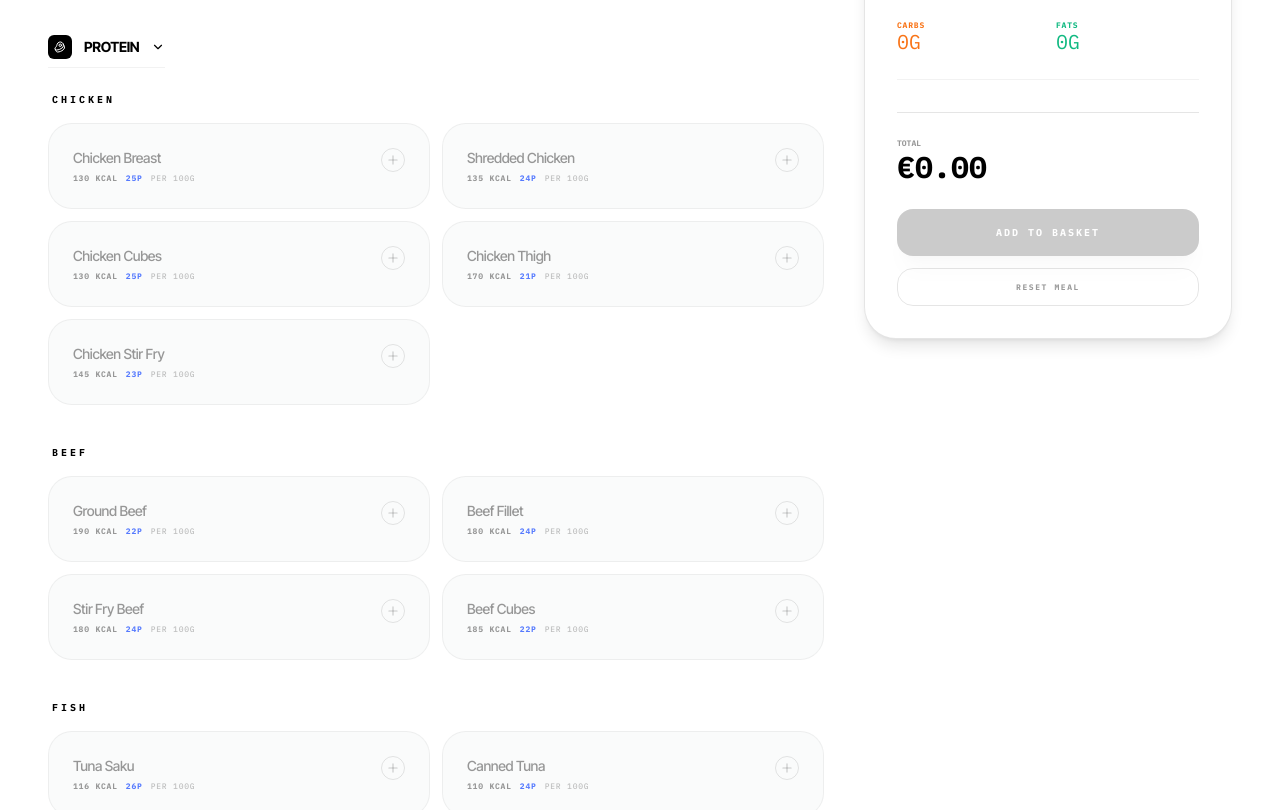
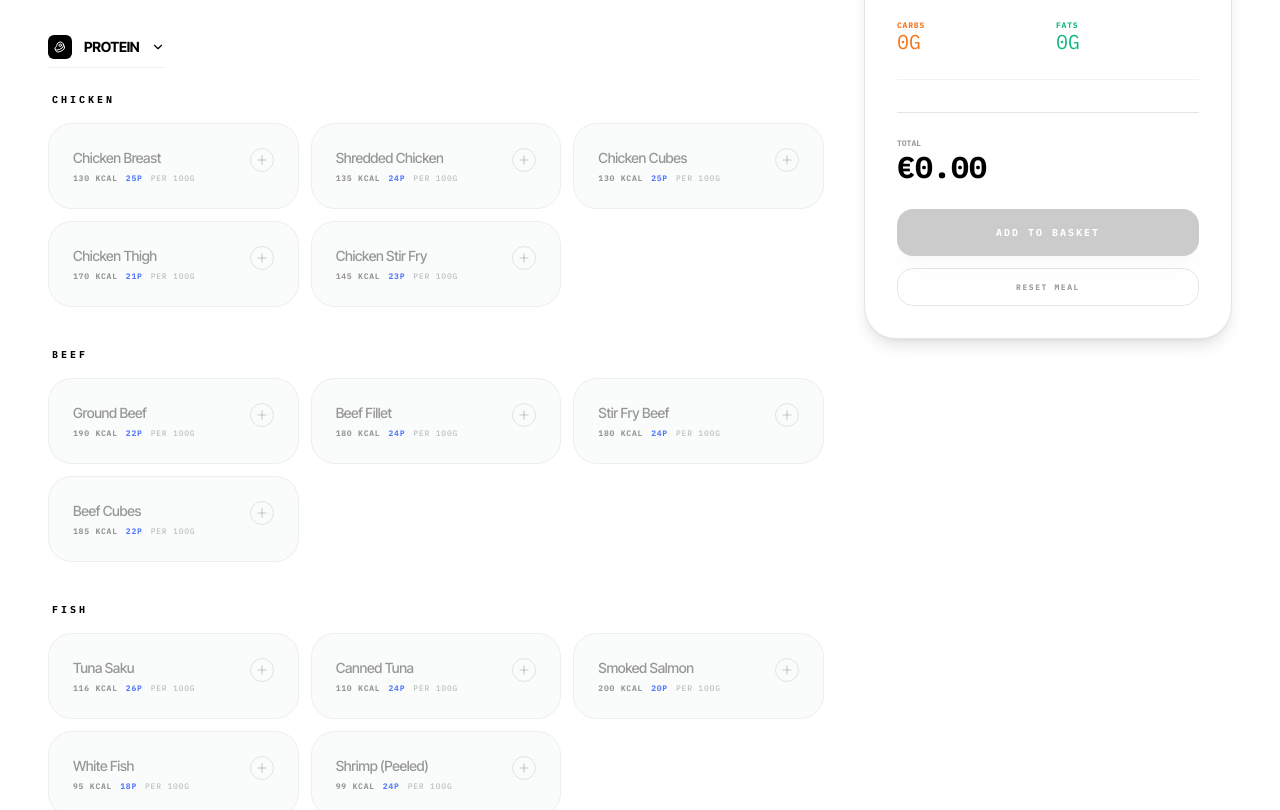
Before and after one commit to gitcipi/BYTELAB, a React (Vite) app: page /lab in a window 1280 px wide. Shown: the part 760-1570 px from the top of the page. Built offline with nearby package versions, Linux system fonts and the light colour scheme.

Commit message:
fix: resolve NaN currency display in Lab page

```diff
--- a/src/pages/Lab.tsx
+++ b/src/pages/Lab.tsx
@@ -126,7 +126,7 @@ const ByteLab = ({ currency: initialCurrency }: { currency: string }) => {
   const options = { protein: INGREDIENTS.protein, carb: INGREDIENTS.carb, veggies: INGREDIENTS.veggies, sauce: INGREDIENTS.sauce };
 
   const calculateItemPrice = (cat: string, name: string, weight: number) => {
-    if (name === 'Skip' || name === 'No Sauce') return 0;
+    if (name === 'Skip' || name === 'No Sauce' || !weight || weight <= 0) return 0;
     const opt = (options[cat as keyof typeof options] as any[]).find((o: any) => o.name === name);
     if (!opt) return 0;
     if (opt.pricing) {
@@ -229,7 +229,10 @@ const ByteLab = ({ currency: initialCurrency }: { currency: string }) => {
     return { p, f, c, cal, subtotal, packaging: subtotal > 0 ? 0.90 : 0, total: subtotal > 0 ? subtotal + 0.90 : 0 };
   }, [selections, weights]);
 
-  const formatCurrency = (v: number) => currency === 'USD' ? `$${(v * 1.17).toFixed(2)}` : currency === 'IDR' ? `Rp ${(Math.round(v * 20000)).toLocaleString()}` : `€${v.toFixed(2)}`;
+  const formatCurrency = (v: number) => {
+    const val = isNaN(v) ? 0 : v;
+    return currency === 'USD' ? `$${(val * 1.17).toFixed(2)}` : currency === 'IDR' ? `Rp ${(Math.round(val * 20000)).toLocaleString()}` : `€${val.toFixed(2)}`;
+  };
   const isBelowMin = totals.subtotal > 0 && totals.total < 2.25;
 
   const dynamicMealName = useMemo(() => {
@@ -323,7 +326,7 @@ const ByteLab = ({ currency: initialCurrency }: { currency: string }) => {
                           {(cat === 'protein' || cat === 'carb') && subCat !== 'NONE' && subCat !== 'OTHER' && (
                             <h3 className="text-[10px] font-mono font-bold tracking-[0.3em] text-black uppercase pl-1">{subCat}</h3>
                           )}
-                           <div className="grid grid-cols-1 sm:grid-cols-2 gap-3 items-start">
+                           <div className="grid grid-cols-1 sm:grid-cols-2 md:grid-cols-3 gap-3 items-start">
                             {subOptions.map((opt: any) => {
                               const isSelected = selections[cat].includes(opt.name);
                               const isConfirmed = confirmedItems[cat].includes(opt.name);
```
